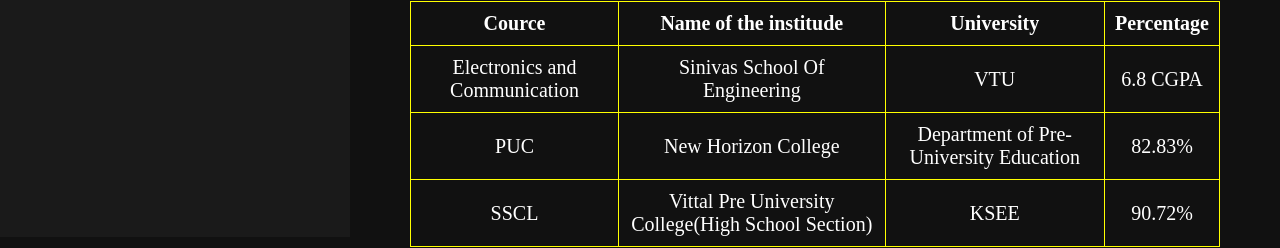
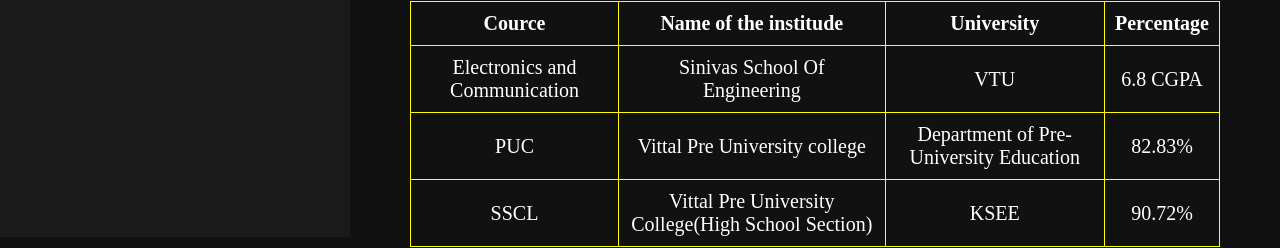
Before and after one commit to harshi1811/harshitha.github.io, a plain HTML site: page index.html in a window 1280 px wide. Shown: the part 563-811 px from the top of the page. Drawn offline with Linux system fonts and the light colour scheme.

Commit message:
Update index.html

```diff
--- a/index.html
+++ b/index.html
@@ -51,7 +51,7 @@
         </tr>
          <tr>
             <td>PUC</td>
-            <td>New Horizon College</td>
+            <td>Vittal Pre University college</td>
             <td>Department of Pre-University Education</td>
             <td>82.83%</td>
         </tr>
```
